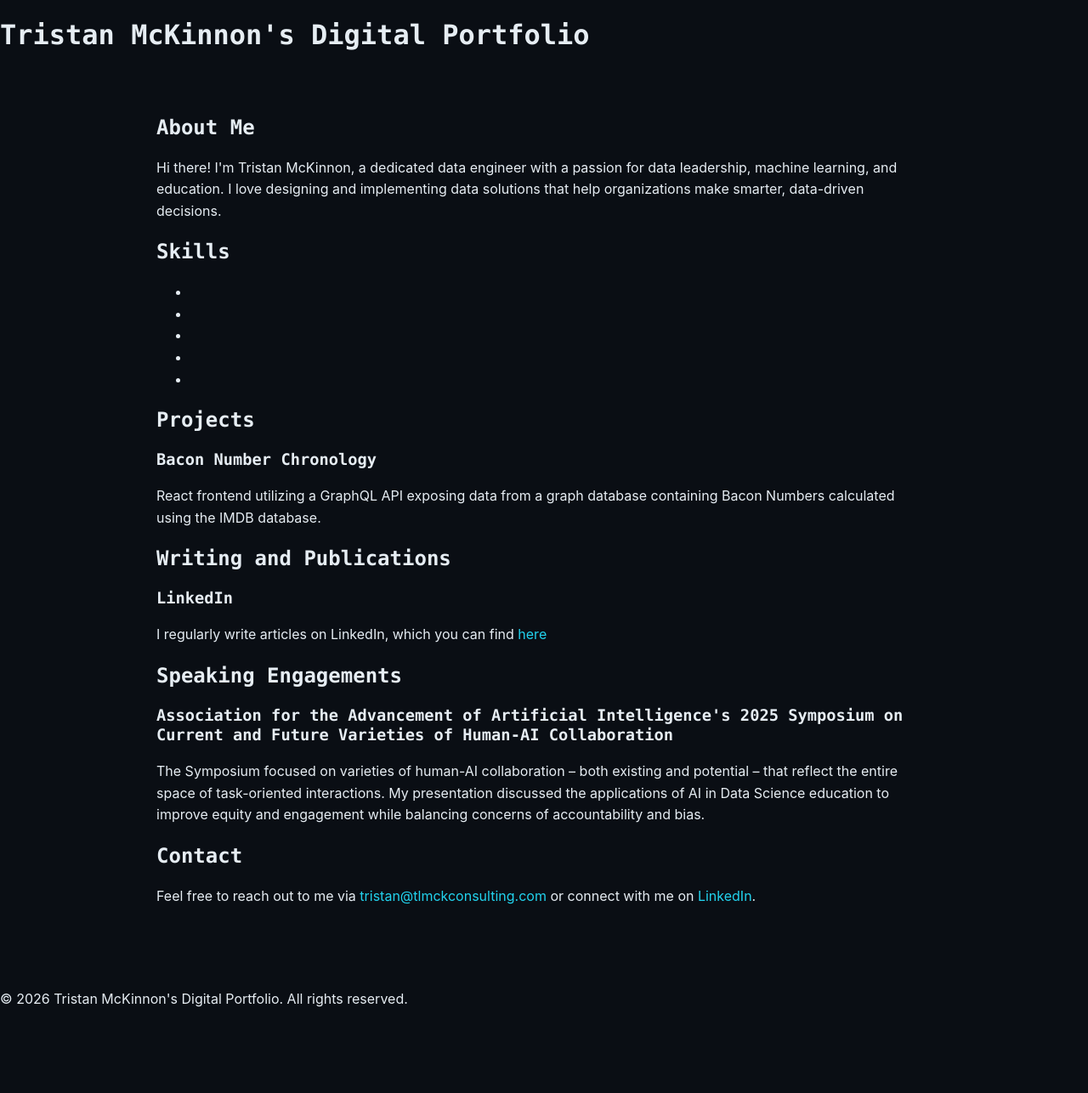
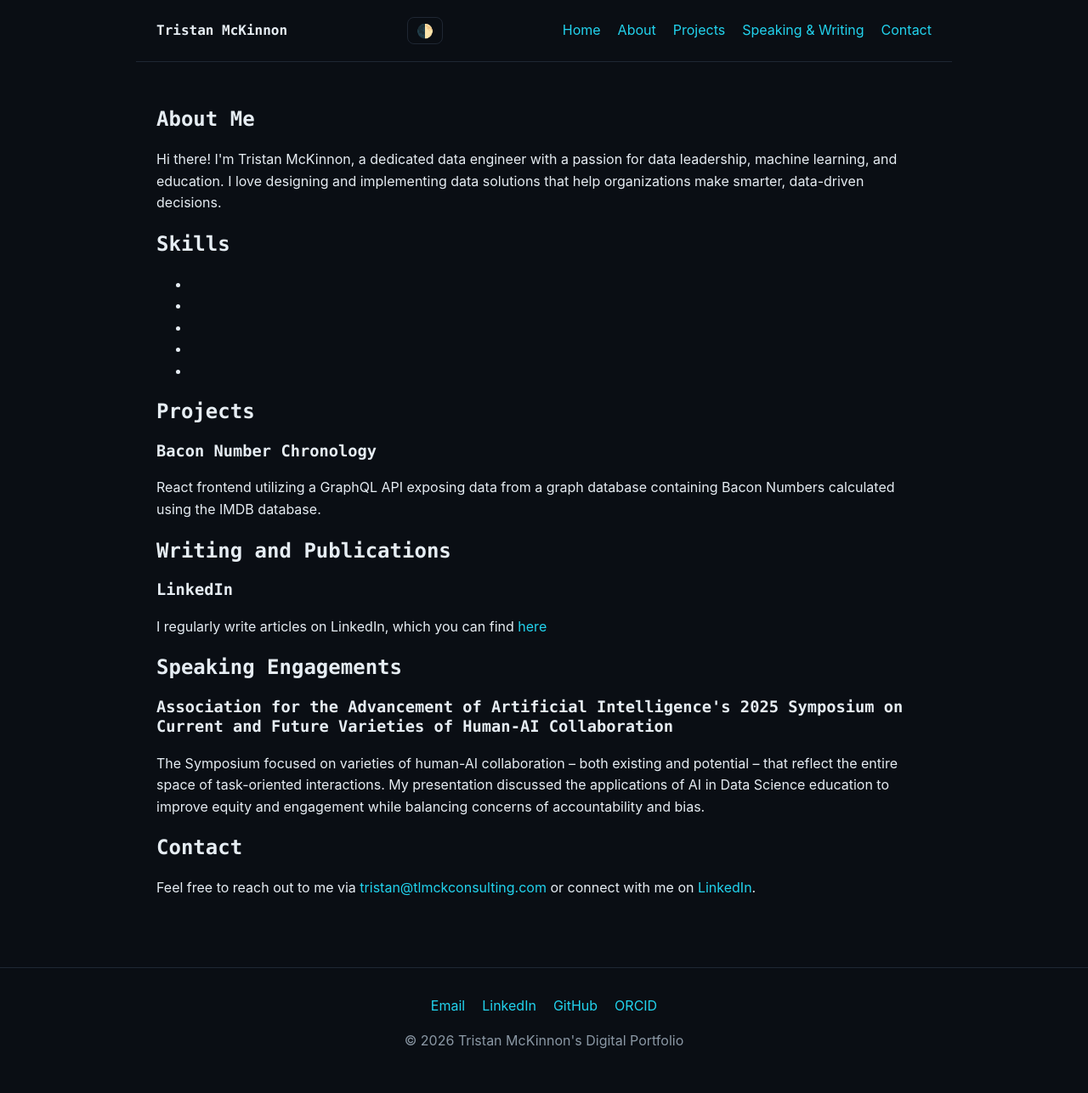
Before and after one commit to tr9800a/tr9800a.github.io, a Jekyll site: the page built from index.md, in a window 1280 px wide. Shown: the whole page at 85% size. Built offline with Jekyll 4.4.1, drawn with Linux system fonts in a browser that asks for light colours; before the commit the page ends 1205 px from its top, so only the background shows below that.

Commit message:
Add shared nav/footer includes and page layout

```diff
--- /dev/null
+++ b/_includes/footer.html
@@ -0,0 +1,9 @@
+<footer class="site-footer">
+  <div class="site-footer__links">
+    <a href="mailto:{{ site.email }}">Email</a>
+    <a href="https://www.linkedin.com/in/tristan-mckinnon/" target="_blank" rel="noopener">LinkedIn</a>
+    <a href="https://github.com/tr9800a" target="_blank" rel="noopener">GitHub</a>
+    <a href="https://orcid.org/0009-0001-4473-7042" target="_blank" rel="noopener">ORCID</a>
+  </div>
+  <p>&copy; {{ site.time | date: '%Y' }} {{ site.title }}</p>
+</footer>
--- /dev/null
+++ b/_includes/nav.html
@@ -0,0 +1,11 @@
+<nav class="site-nav">
+  <a href="{{ '/' | relative_url }}" class="site-nav__brand">Tristan McKinnon</a>
+  <button id="theme-toggle" class="theme-toggle" type="button" aria-label="Toggle color theme">🌓</button>
+  <ul class="site-nav__links">
+    <li><a href="{{ '/' | relative_url }}">Home</a></li>
+    <li><a href="{{ '/about/' | relative_url }}">About</a></li>
+    <li><a href="{{ '/projects/' | relative_url }}">Projects</a></li>
+    <li><a href="{{ '/speaking/' | relative_url }}">Speaking &amp; Writing</a></li>
+    <li><a href="{{ '/contact/' | relative_url }}">Contact</a></li>
+  </ul>
+</nav>
--- a/_layouts/default.html
+++ b/_layouts/default.html
@@ -3,20 +3,25 @@
 <head>
     <meta charset="UTF-8">
     <meta name="viewport" content="width=device-width, initial-scale=1.0">
-    <title>{{ page.title }}</title>
+    <title>{% if page.title %}{{ page.title }} · {% endif %}{{ site.title }}</title>
+    <meta name="description" content="{{ page.description | default: site.description }}">
     <link rel="stylesheet" href="{{ '/assets/css/style.css' | relative_url }}">
+    <script>
+      (function () {
+        try {
+          if (localStorage.getItem('theme') === 'light') {
+            document.documentElement.setAttribute('data-theme', 'light');
+          }
+        } catch (e) {}
+      })();
+    </script>
 </head>
 <body>
-    <header>
-        <h1>{{ site.title }}</h1>
-    </header>
-    <div class="parallax"></div>
+    {% include nav.html %}
     <main>
         {{ content }}
     </main>
-    <footer>
-        <p>&copy; {{ site.time | date: '%Y' }} {{ site.title }}. All rights reserved.</p>
-    </footer>
-    <script src="{{ '/assets/js/script.js' | relative_url }}"></script>
+    {% include footer.html %}
+    <script src="{{ '/assets/js/theme.js' | relative_url }}"></script>
 </body>
 </html>
```
Also changed, not shown: _layouts/page.html (added, +8 -0 lines).
